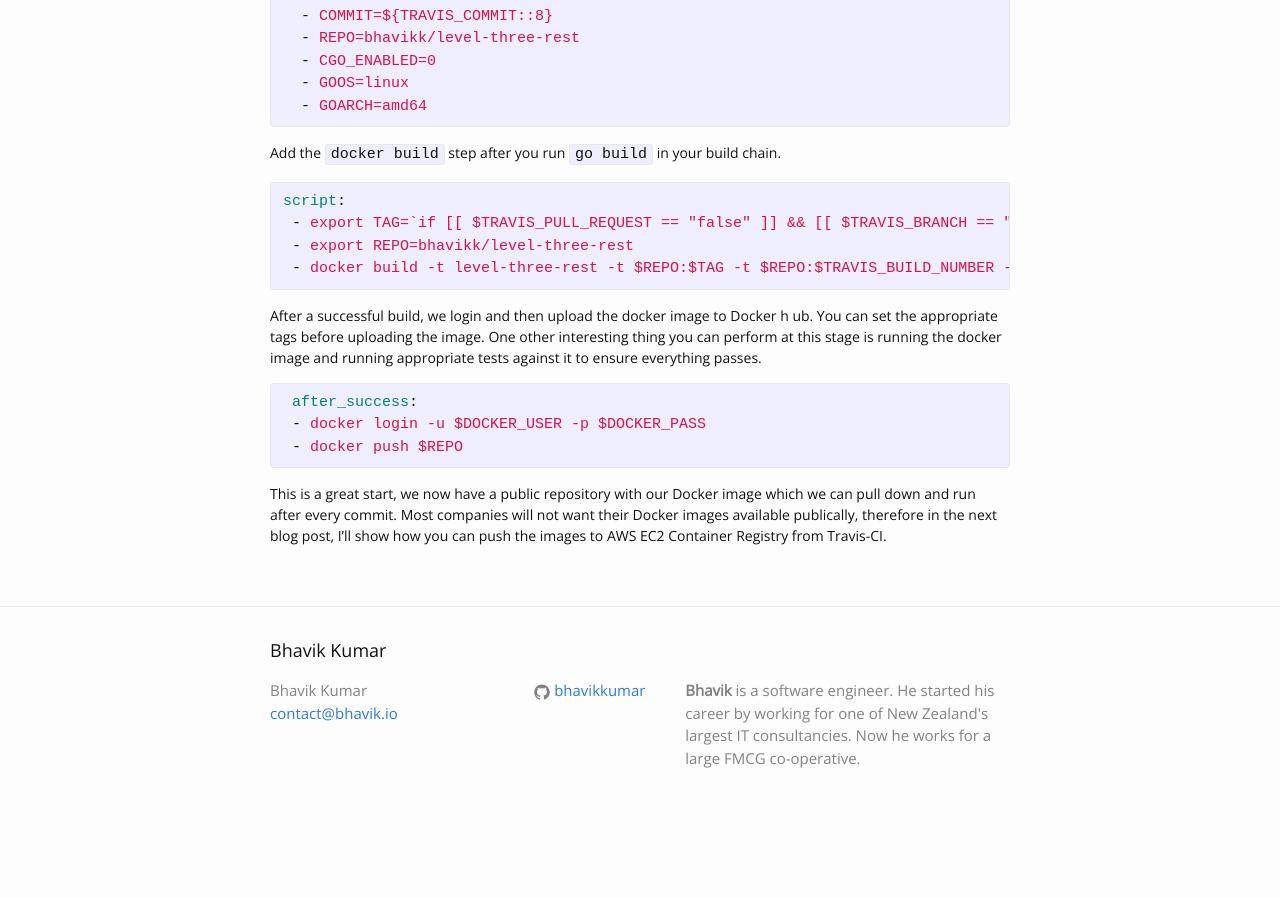
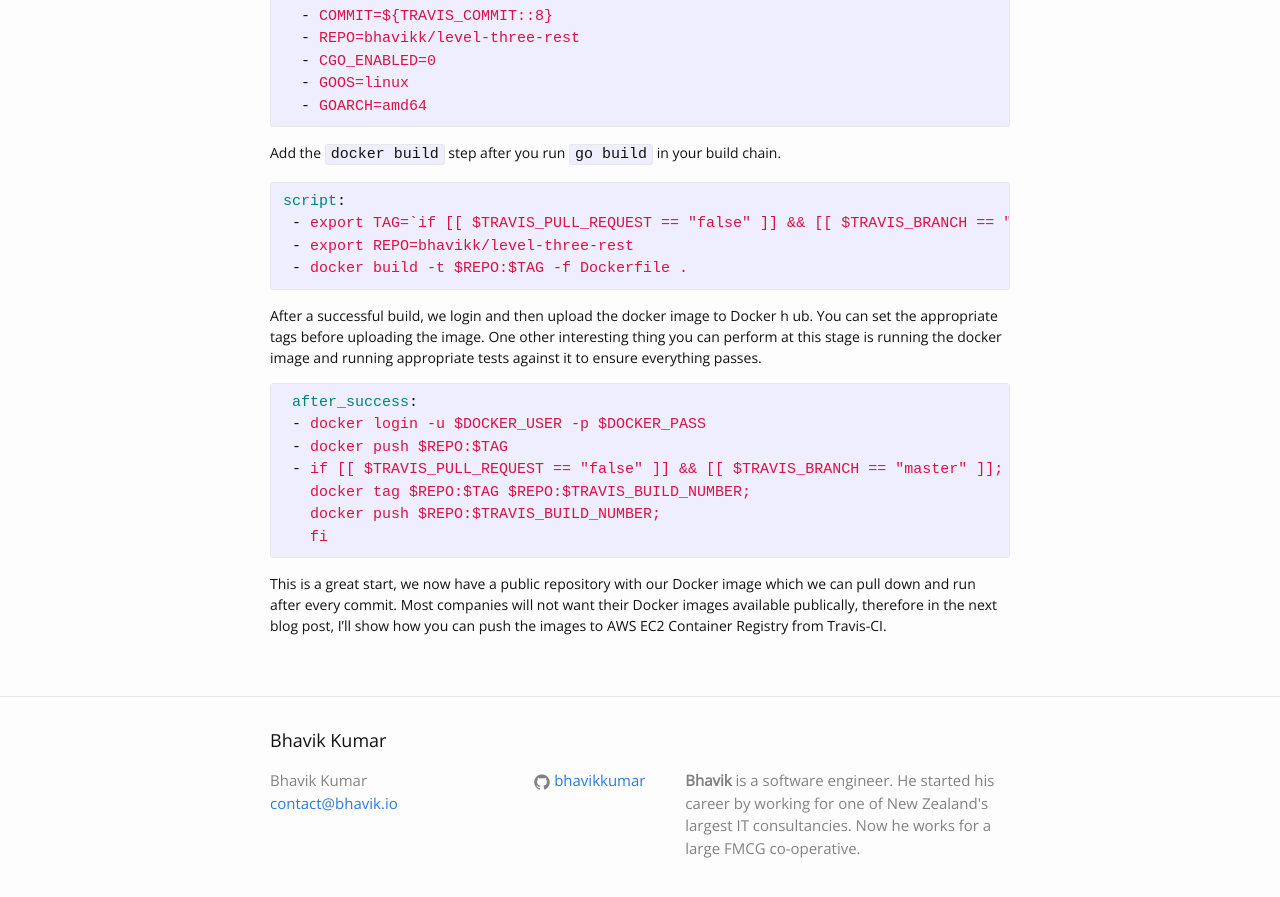
Before and after one commit to bhavikkumar/bhavik.io, a Jekyll site: the page built from _posts/2016-08-20-travis-ci-docker-image.md, in a window 1280 px wide and 900 px high, scrolled down 1766 px. Shown: the top 897 px of the window. Built offline with Jekyll 4.4.1, drawn with Linux system fonts in a browser that asks for light colours; before the commit the page ends 2595 px from its top, so only the background shows below that.

Commit message:
Tidy versioning when pushing containers to docker hub

```diff
--- a/_posts/2016-08-20-travis-ci-docker-image.md
+++ b/_posts/2016-08-20-travis-ci-docker-image.md
@@ -72,14 +72,18 @@ Add the `docker build` step after you run `go build` in your build chain.
 script:
  - export TAG=`if [[ $TRAVIS_PULL_REQUEST == "false" ]] && [[ $TRAVIS_BRANCH == "master" ]]; then echo "latest"; else echo $TRAVIS_PULL_REQUEST_BRANCH; fi`
  - export REPO=bhavikk/level-three-rest
- - docker build -t level-three-rest -t $REPO:$TAG -t $REPO:$TRAVIS_BUILD_NUMBER -f Dockerfile .
+ - docker build -t $REPO:$TAG -f Dockerfile .
 {% endhighlight %}
 
 After a successful build, we login and then upload the docker image to Docker h ub. You can set the appropriate tags before uploading the image. One other interesting thing you can perform at this stage is running the docker image and running appropriate tests against it to ensure everything passes.
 {% highlight YAML %}
  after_success:
  - docker login -u $DOCKER_USER -p $DOCKER_PASS
- - docker push $REPO
+ - docker push $REPO:$TAG
+ - if [[ $TRAVIS_PULL_REQUEST == "false" ]] && [[ $TRAVIS_BRANCH == "master" ]]; then
+   docker tag $REPO:$TAG $REPO:$TRAVIS_BUILD_NUMBER;
+   docker push $REPO:$TRAVIS_BUILD_NUMBER;
+   fi
 {% endhighlight %}
 
 This is a great start, we now have a public repository with our Docker image which we can pull down and run after every commit. Most companies will not want their Docker images available publically, therefore in the next blog post, I'll show how you can  push the images to AWS EC2 Container Registry from Travis-CI.
```
